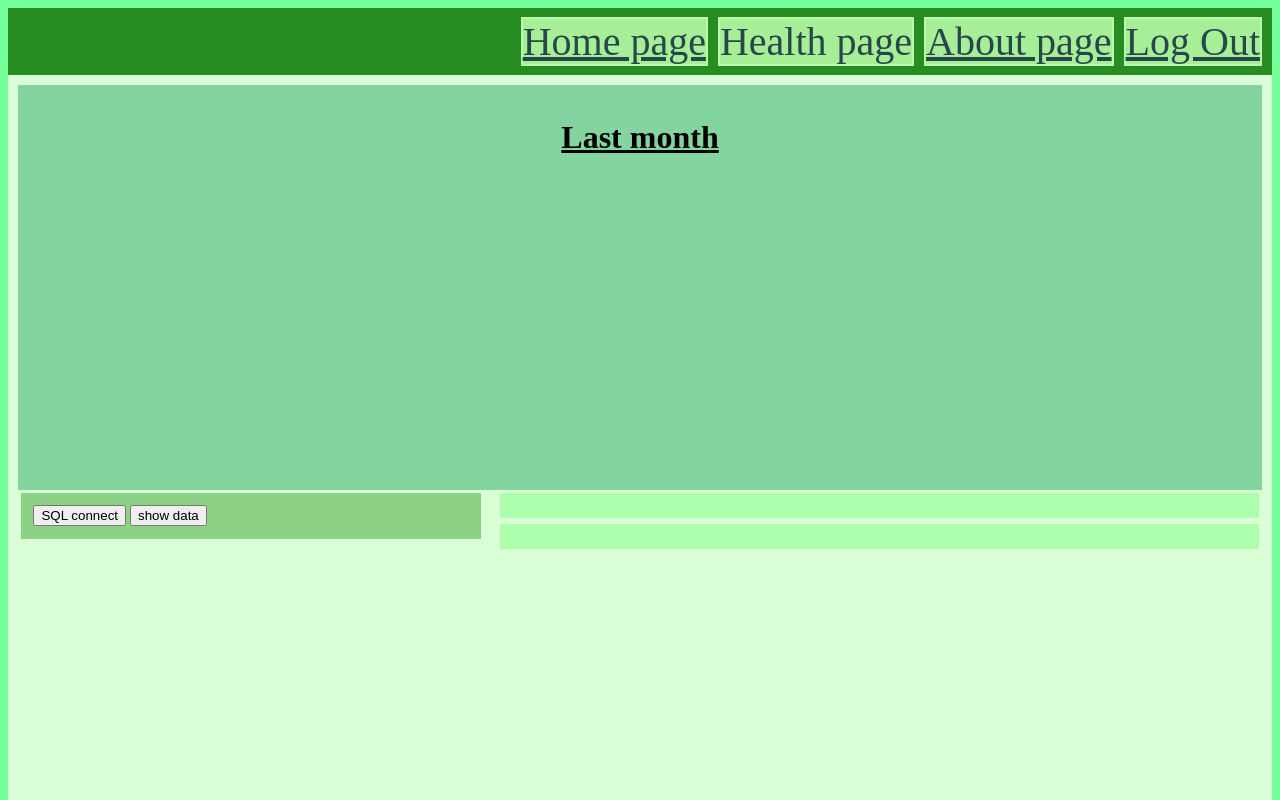
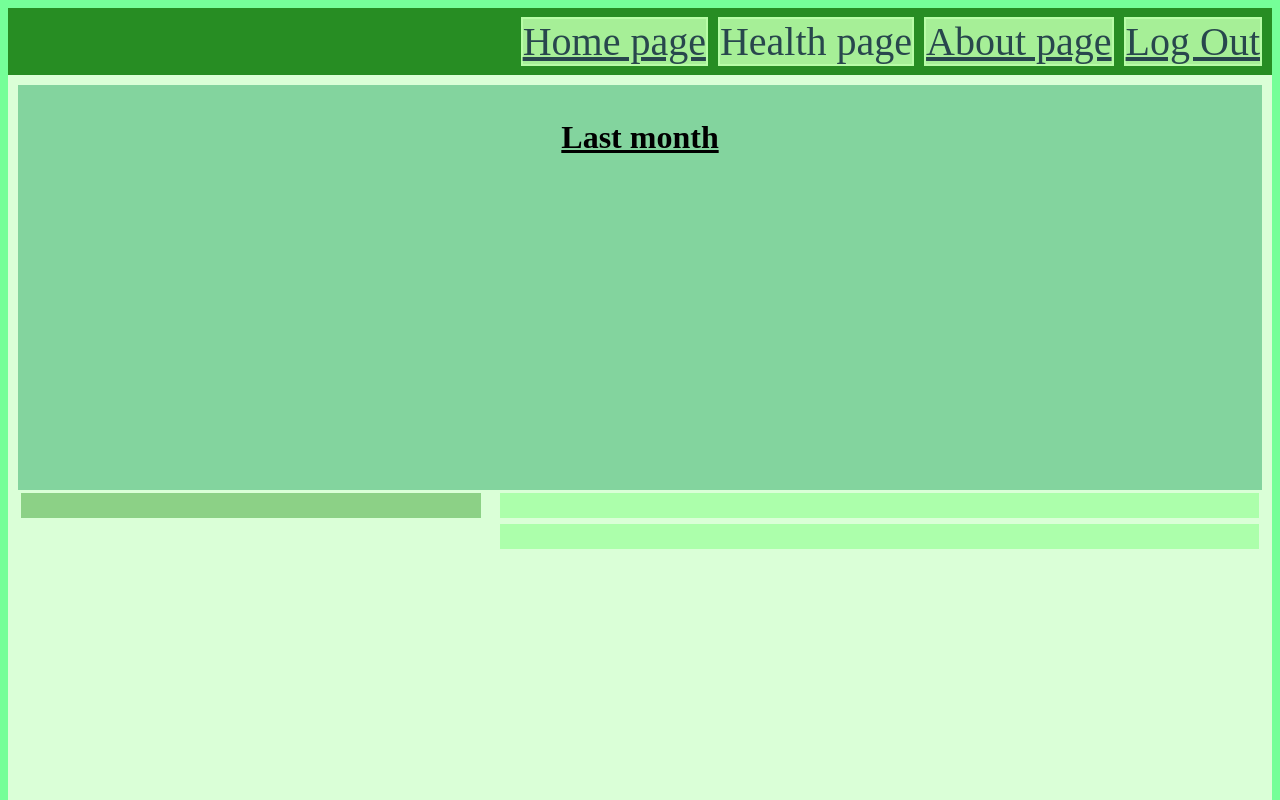
Before and after one commit to BenIsTrying/Comp3000, a website: page website/public/Health.html in a window 1280 px wide. Shown: the top 800 px of the page. Drawn offline with nearby package versions, Linux system fonts and the light colour scheme; no server answers.

Commit message:
minor helath pages changes

```diff
--- a/website/public/Health.html
+++ b/website/public/Health.html
@@ -46,9 +46,6 @@
 
     <div class="informationBox">
 
-        <button id="sqlConnection">SQL connect</button>
-
-        <button id="showData">show data</button>
 
 
     </div>
```
